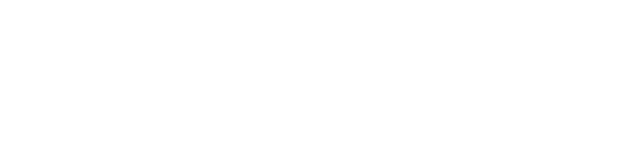
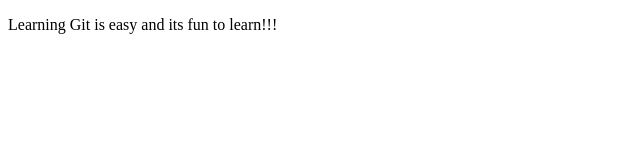
Before and after one commit to Mohammed9885/git-course, a plain HTML site: page index.html in a window 1280 px wide. Shown: the whole page, without its empty margins (0-640 px from the left). Drawn offline with Linux system fonts and the light colour scheme.

Commit message:
Modified the index.html file

```diff
--- a/index.html
+++ b/index.html
@@ -2,9 +2,9 @@
 <html lang="en" dir="ltr">
   <head>
     <meta charset="utf-8">
-    <title>Git Practice</title>
+    <title></title>
   </head>
   <body>
-
+    <p>Learning Git is easy and its fun to learn!!!</p>
   </body>
 </html>
```
